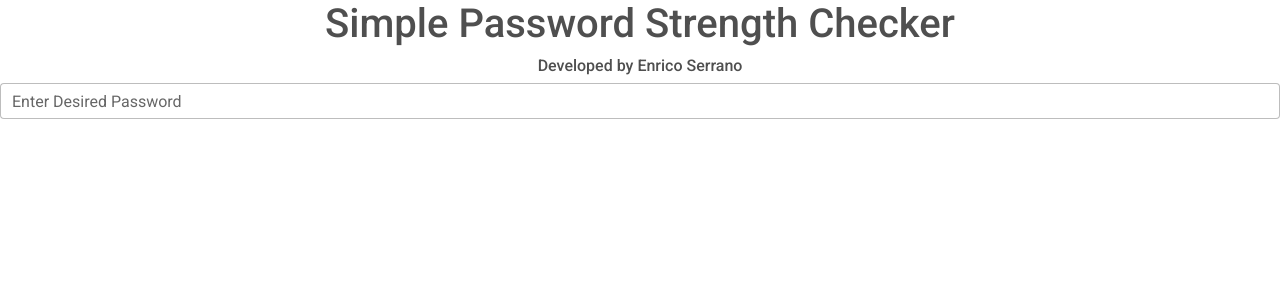
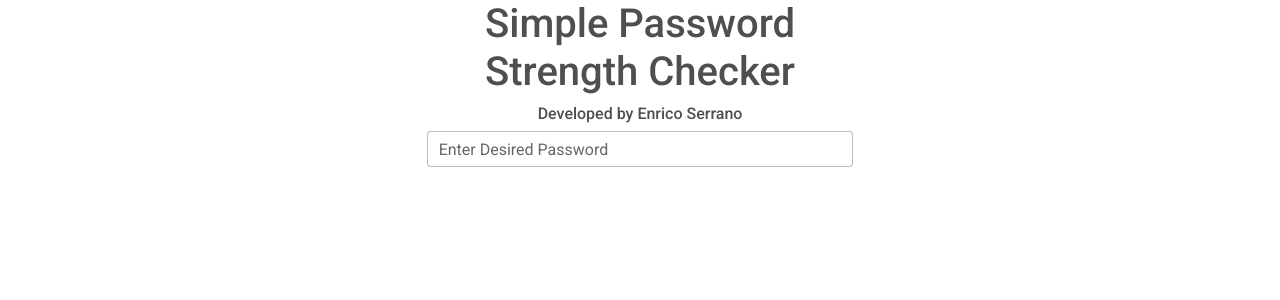
Before and after one commit to enricoserrano/Password-Strength-App, a React (Create React App) app in the folder passwordstrength-app/: page / in a window 1280 px wide. Shown: the top 300 px of the page. Built offline with nearby package versions, Linux system fonts and the light colour scheme.

Commit message:
Fixed heading, subheading and text field design
-Design and margin fixes

```diff
--- a/passwordstrength-app/src/App.js
+++ b/passwordstrength-app/src/App.js
@@ -5,10 +5,12 @@ import { MDBInput } from 'mdb-react-ui-kit';
 
 function App() {
   return (
-    <div className="App">
-      <h1>Simple Password Strength Checker</h1>
-      <h6>Developed by Enrico Serrano</h6>
+    <div className="Container">
+      <div className="col-md-4 mx-auto">
+      <h1 className="text-center">Simple Password Strength Checker</h1>
+      <h6 className="text-center">Developed by Enrico Serrano</h6>
       <MDBInput label='Enter Desired Password' id='form1' type='text' />
+    </div>
     </div>
   );
 }
```
